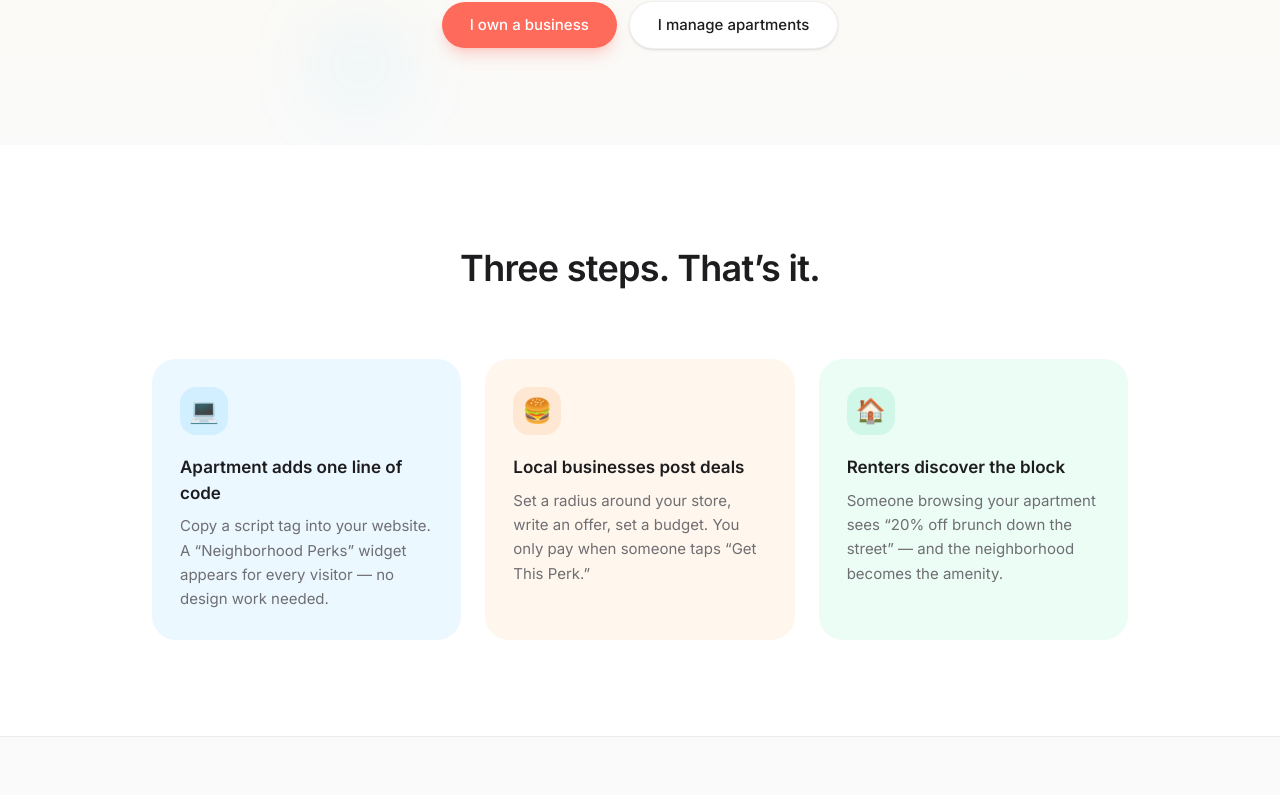
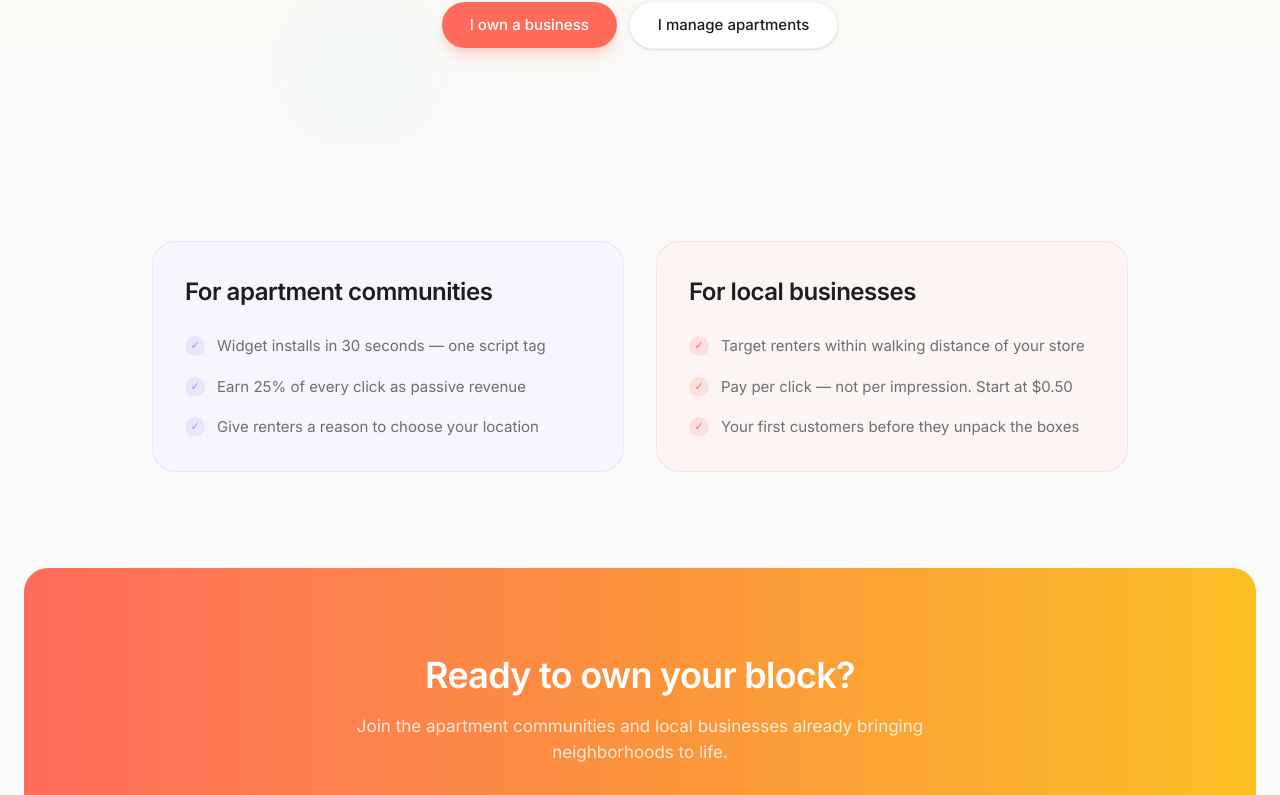
Before and after one commit to rhaugland/block-and-mortar, a Next.js app: page / in a window 1280 px wide. Shown: the part 464-1259 px from the top of the page. Built offline with nearby package versions, Linux system fonts and the light colour scheme.

Commit message:
Update hero copy, remove three-steps section
Co-Authored-By: Claude Opus 4.6 <noreply@anthropic.com>

```diff
--- a/src/app/page.tsx
+++ b/src/app/page.tsx
@@ -30,7 +30,7 @@ export default function Home() {
       <section className="relative overflow-hidden bg-gradient-to-b from-peach-soft via-sunflower-soft/40 to-surface">
         <div className="mx-auto max-w-3xl px-6 pb-24 pt-28 text-center">
           <h1 className="text-[52px] font-semibold leading-[1.08] tracking-[-0.03em] text-text-primary">
-            Give apartment website visitors a reason to experience the block.
+            Give prospective residents a reason to walk the block, not just scroll the listings.
           </h1>
           <p className="mx-auto mt-6 max-w-xl text-[19px] leading-relaxed text-text-secondary">
             Local businesses provide the deals. Apartment websites put them
@@ -57,55 +57,8 @@ export default function Home() {
         <div className="absolute bottom-10 left-1/4 h-20 w-20 rounded-full bg-sky/10 blur-2xl" />
       </section>
 
-      {/* How it works — colorful cards */}
-      <section className="bg-surface-raised py-24">
-        <div className="mx-auto max-w-5xl px-6">
-          <h2 className="text-center text-[36px] font-semibold tracking-[-0.02em] text-text-primary">
-            Three steps. That&rsquo;s it.
-          </h2>
-          <div className="mt-16 grid gap-6 md:grid-cols-3">
-            <div className="rounded-3xl bg-sky-soft p-7 transition-transform hover:-translate-y-1">
-              <div className="flex h-12 w-12 items-center justify-center rounded-2xl bg-sky/15 text-[24px]">
-                &#128187;
-              </div>
-              <h3 className="mt-5 text-[17px] font-semibold text-text-primary">
-                Apartment adds one line of code
-              </h3>
-              <p className="mt-2 text-[15px] leading-relaxed text-text-secondary">
-                Copy a script tag into your website. A &ldquo;Neighborhood
-                Perks&rdquo; widget appears for every visitor — no design work needed.
-              </p>
-            </div>
-            <div className="rounded-3xl bg-peach-soft p-7 transition-transform hover:-translate-y-1">
-              <div className="flex h-12 w-12 items-center justify-center rounded-2xl bg-peach/15 text-[24px]">
-                &#127828;
-              </div>
-              <h3 className="mt-5 text-[17px] font-semibold text-text-primary">
-                Local businesses post deals
-              </h3>
-              <p className="mt-2 text-[15px] leading-relaxed text-text-secondary">
-                Set a radius around your store, write an offer, set a budget.
-                You only pay when someone taps &ldquo;Get This Perk.&rdquo;
-              </p>
-            </div>
-            <div className="rounded-3xl bg-mint-soft p-7 transition-transform hover:-translate-y-1">
-              <div className="flex h-12 w-12 items-center justify-center rounded-2xl bg-mint/15 text-[24px]">
-                &#127968;
-              </div>
-              <h3 className="mt-5 text-[17px] font-semibold text-text-primary">
-                Renters discover the block
-              </h3>
-              <p className="mt-2 text-[15px] leading-relaxed text-text-secondary">
-                Someone browsing your apartment sees &ldquo;20% off brunch down
-                the street&rdquo; — and the neighborhood becomes the amenity.
-              </p>
-            </div>
-          </div>
-        </div>
-      </section>
-
       {/* Value props — side by side with colored accents */}
-      <section className="border-t border-glass-border py-24">
+      <section className="py-24">
         <div className="mx-auto max-w-5xl px-6">
           <div className="grid gap-8 md:grid-cols-2">
             <div className="rounded-3xl border border-violet/15 bg-violet-soft/50 p-8">
```
